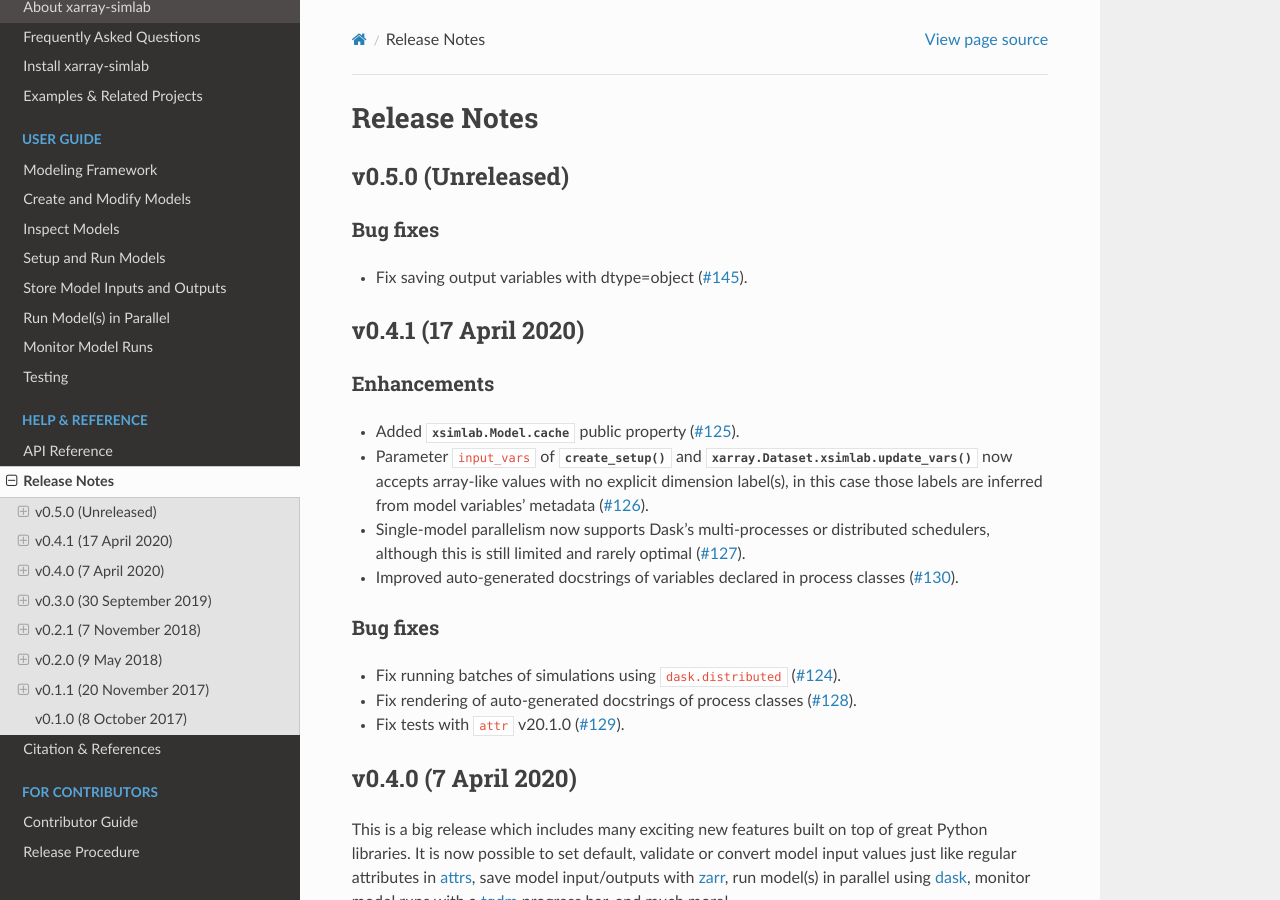
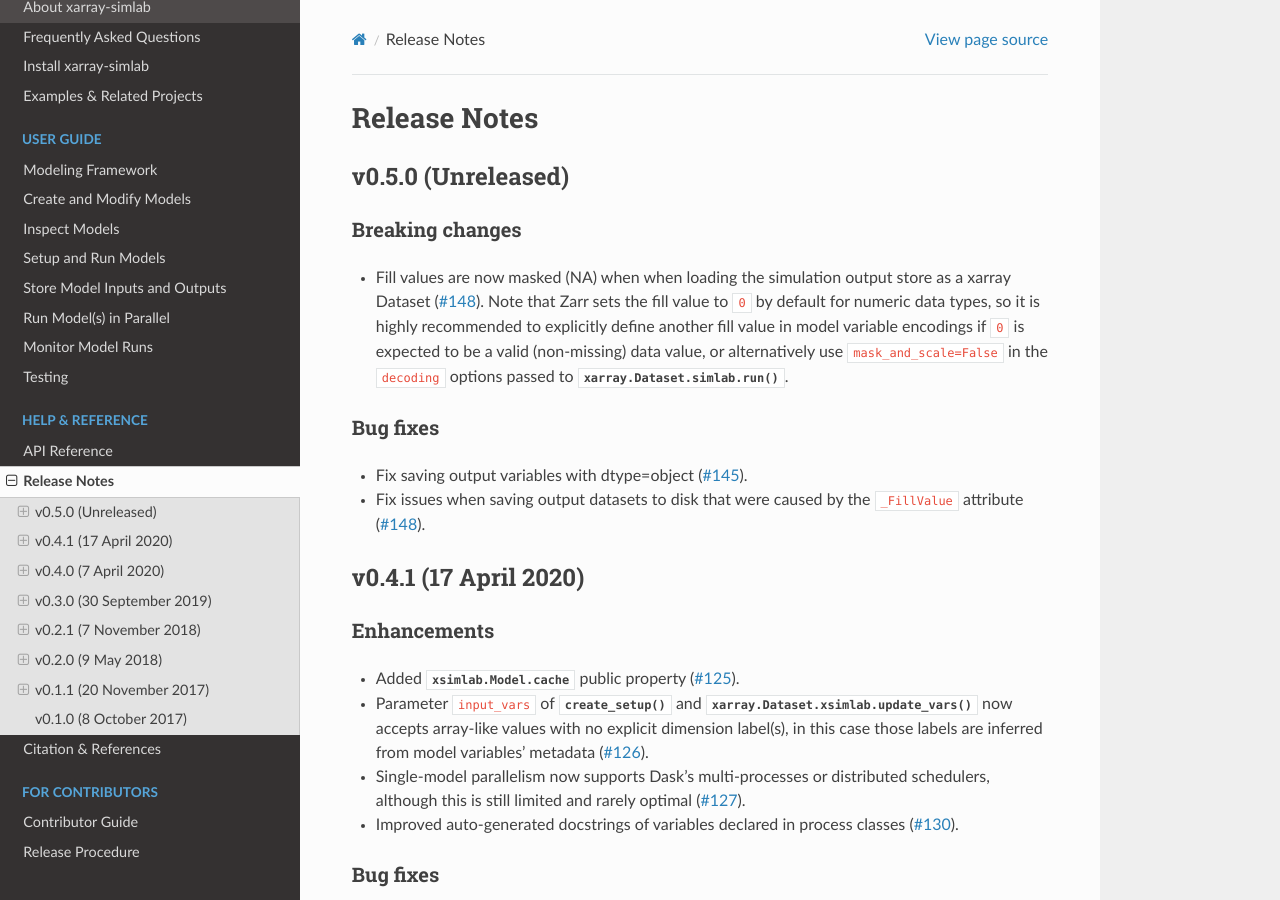
Before and after one commit to xarray-contrib/xarray-simlab, a Sphinx documentation site: the page built from doc/whats_new.rst, in a window 1280 px wide and 900 px high. Built offline with Sphinx 7.4.7 and the Read the Docs theme 2.0.0, drawn with Linux system fonts in a browser that asks for light colours; the version number could not be read and is left out.

Commit message:
Mask fill values in output dataset (#148)
* use mask_and_scale=True when loading output store

* properly raise zarr dataset creation errors

* add warning about fill values in docs

* black

* fix doc examples

* update release notes

* fix release notes title hierarchy

* doc tweaks

* allow passing kwargs to open_zarr

...via the new ``decoding`` argument.

* black

```diff
--- a/README.rst
+++ b/README.rst
@@ -44,7 +44,9 @@ by Jake VanderPlas.
 
     @xs.process
     class GameOfLife:
-        world = xs.variable(dims=('x', 'y'), intent='inout')
+        world = xs.variable(
+            dims=('x', 'y'), intent='inout', encoding={'fill_value': None}
+        )
 
         def run_step(self):
             nbrs_count = sum(
--- a/doc/about.rst
+++ b/doc/about.rst
@@ -35,7 +35,9 @@ by Jake VanderPlas.
        ...:
        ...: @xs.process
        ...: class GameOfLife:
-       ...:     world = xs.variable(dims=('x', 'y'), intent='inout')
+       ...:     world = xs.variable(
+       ...:         dims=('x', 'y'), intent='inout', encoding={'fill_value': None}
+       ...:     )
        ...:
        ...:     def run_step(self):
        ...:         nbrs_count = sum(
--- a/doc/whats_new.rst
+++ b/doc/whats_new.rst
@@ -6,10 +6,23 @@ Release Notes
 v0.5.0 (Unreleased)
 -------------------
 
+Breaking changes
+~~~~~~~~~~~~~~~~
+
+- Fill values are now masked (NA) when when loading the simulation output store
+  as a xarray Dataset (:issue:`148`). Note that Zarr sets the fill value to
+  ``0`` by default for numeric data types, so it is highly recommended to
+  explicitly define another fill value in model variable encodings if ``0`` is
+  expected to be a valid (non-missing) data value, or alternatively use
+  ``mask_and_scale=False`` in the ``decoding`` options passed to
+  :func:`xarray.Dataset.simlab.run`.
+
 Bug fixes
 ~~~~~~~~~
 
 - Fix saving output variables with dtype=object (:issue:`145`).
+- Fix issues when saving output datasets to disk that were caused by the
+  ``_FillValue`` attribute (:issue:`148`).
 
 v0.4.1 (17 April 2020)
 ----------------------
```
Also changed, not shown: doc/io_storage.rst (+10 -36 lines), 6 other files.
